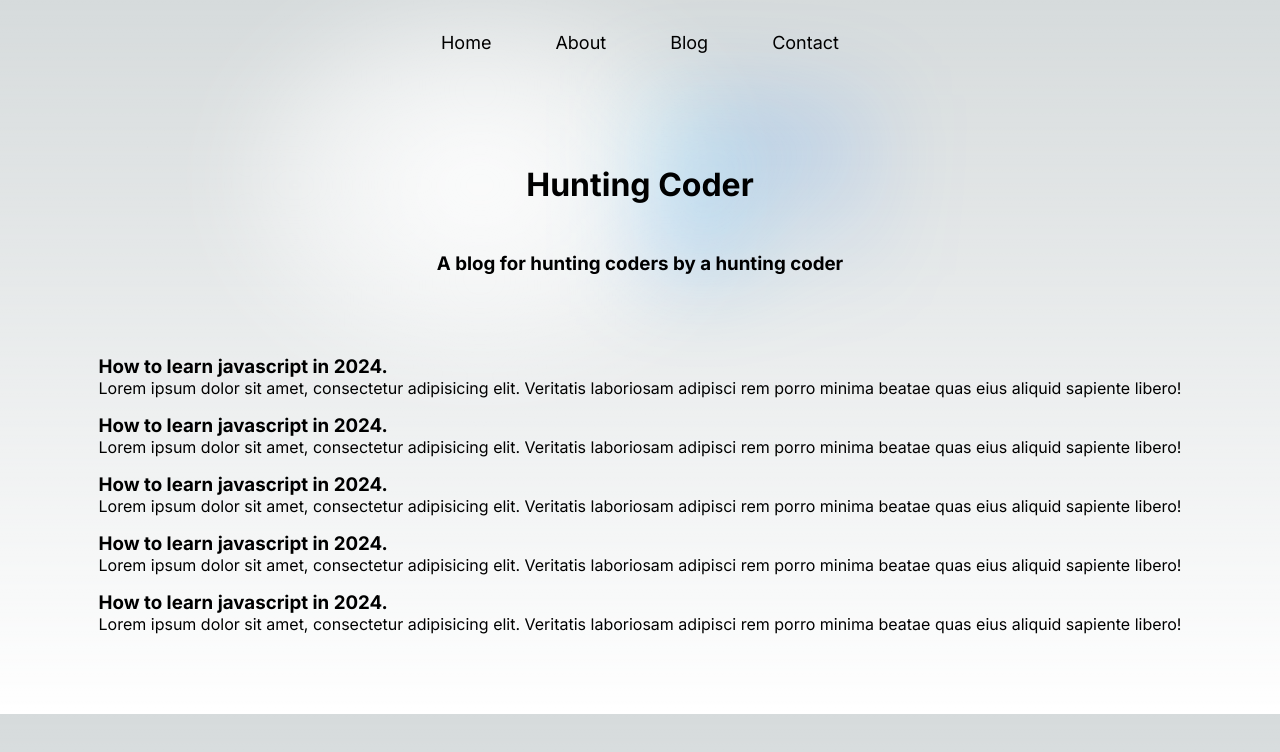
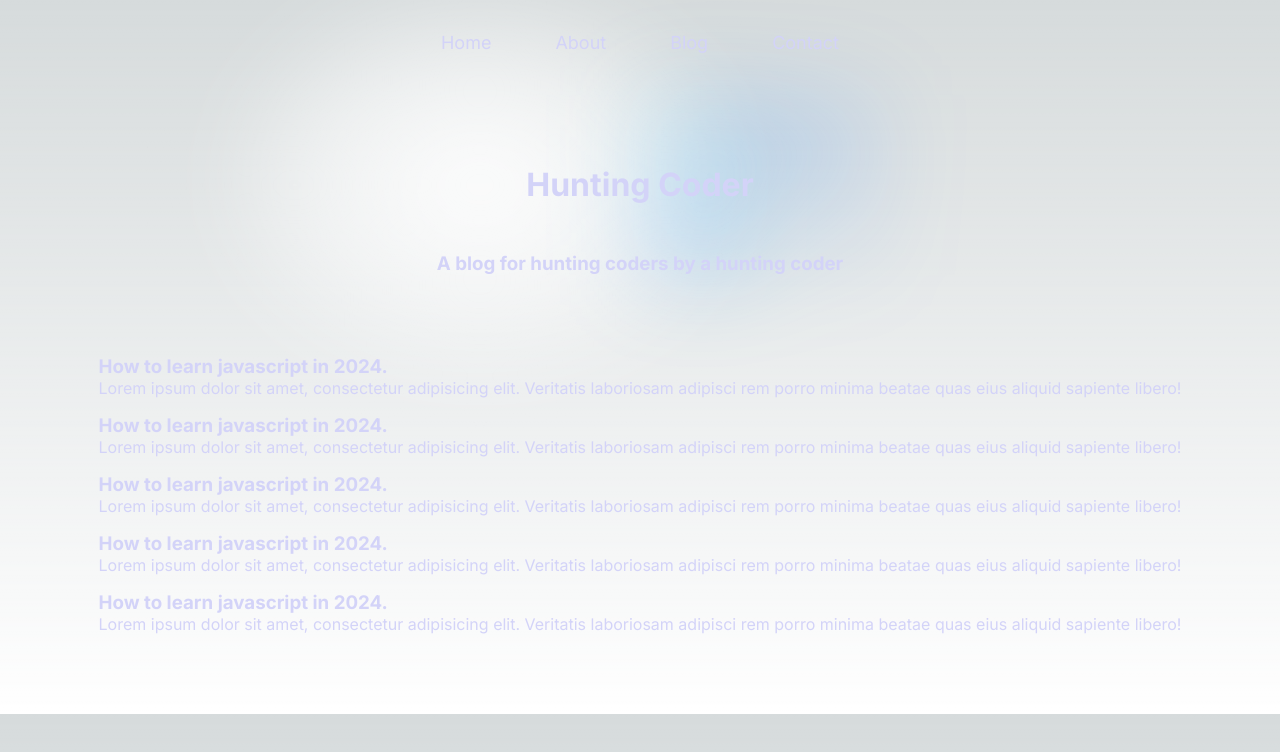
Before and after one commit to anshgupta6031/Hunting_Coder-A_Coding_Blog_Platform, a Next.js app: page / in a window 1280 px wide. Shown: the top 752 px of the page. Built offline with nearby package versions, Linux system fonts and the light colour scheme.

Commit message:
video 14 completed

```diff
--- /dev/null
+++ b/app/components/Navbar.js
@@ -0,0 +1,29 @@
+
+
+
+
+import Link from "next/link";                       //  built in next router.......
+import styles from "../page.module.css";             //  if we want to use a specific css file for a specific page we have to import it is a css module.... i.e it can not be imported like the global css files.....
+
+
+export default function Navbar() {
+    return (
+        <>
+            <style>{`
+                .navbar li:hover {
+                    color: blue;
+                }
+            `}
+            </style>
+
+            <nav className={`${styles.mainnav} navbar`}>
+                <ul>
+                    <Link href="/"><li>Home</li></Link>
+                    <Link href="/about" scroll={false}><li>About</li></Link>                {/** "scroll={false}" avoids to scroll to the top on loding the page.... */}
+                    <Link href="/blog"><li>Blog</li></Link>
+                    <Link href="/contact"><li>Contact</li></Link>
+                </ul>
+            </nav>
+        </>
+    )
+}
--- a/app/globals.css
+++ b/app/globals.css
@@ -77,6 +77,7 @@
   box-sizing: border-box;
   padding: 0;
   margin: 0;
+  color: rgb(211, 211, 248);
 }
 
 html,
--- a/app/layout.js
+++ b/app/layout.js
@@ -1,4 +1,5 @@
 import { Inter } from "next/font/google";
+import Navbar from "./components/Navbar";
 import "./globals.css";                             //  all the css files which are global(i.e. applied to all the pages of the website.) can only be imported in layout.js
 
 const inter = Inter({ subsets: ["latin"] });
@@ -11,7 +12,10 @@ export const metadata = {
 export default function RootLayout({ children }) {
     return (
         <html lang="en">
-      <body className={inter.className}>{children}</body>
+            <body className={inter.className}>
+                <Navbar />
+                {children}
+            </body>
         </html>
     );
 }
--- a/app/page.js
+++ b/app/page.js
@@ -2,22 +2,12 @@
 
 
 
-import Link from "next/link";                       //  built in next router.......
 import styles from "./page.module.css";             //  if we want to use a specific css file for a specific page we have to import it is a css module.... i.e it can not be imported like the global css files.....
 
 
 export default function Home() {
     return (
         <>
-            <nav className={styles.mainnav}>
-                <ul>
-                    <Link href="/"><li>Home</li></Link>
-                    <Link href="/about" scroll={false}><li>About</li></Link>                {/** "scroll={false}" avoids to scroll to the top on loding the page.... */}
-                    <Link href="/blog"><li>Blog</li></Link>
-                    <Link href="/contact"><li>Contact</li></Link>
-                </ul>
-            </nav>
-
             <main className={styles.main}>
                 <div className={styles.center}>
                     <h1>Hunting Coder</h1>
@@ -48,7 +38,6 @@ export default function Home() {
                     </div>
                 </div>
             </main>
-
         </>
     );
 }
```
Lines whose indentation alone changed are shown as unchanged.
